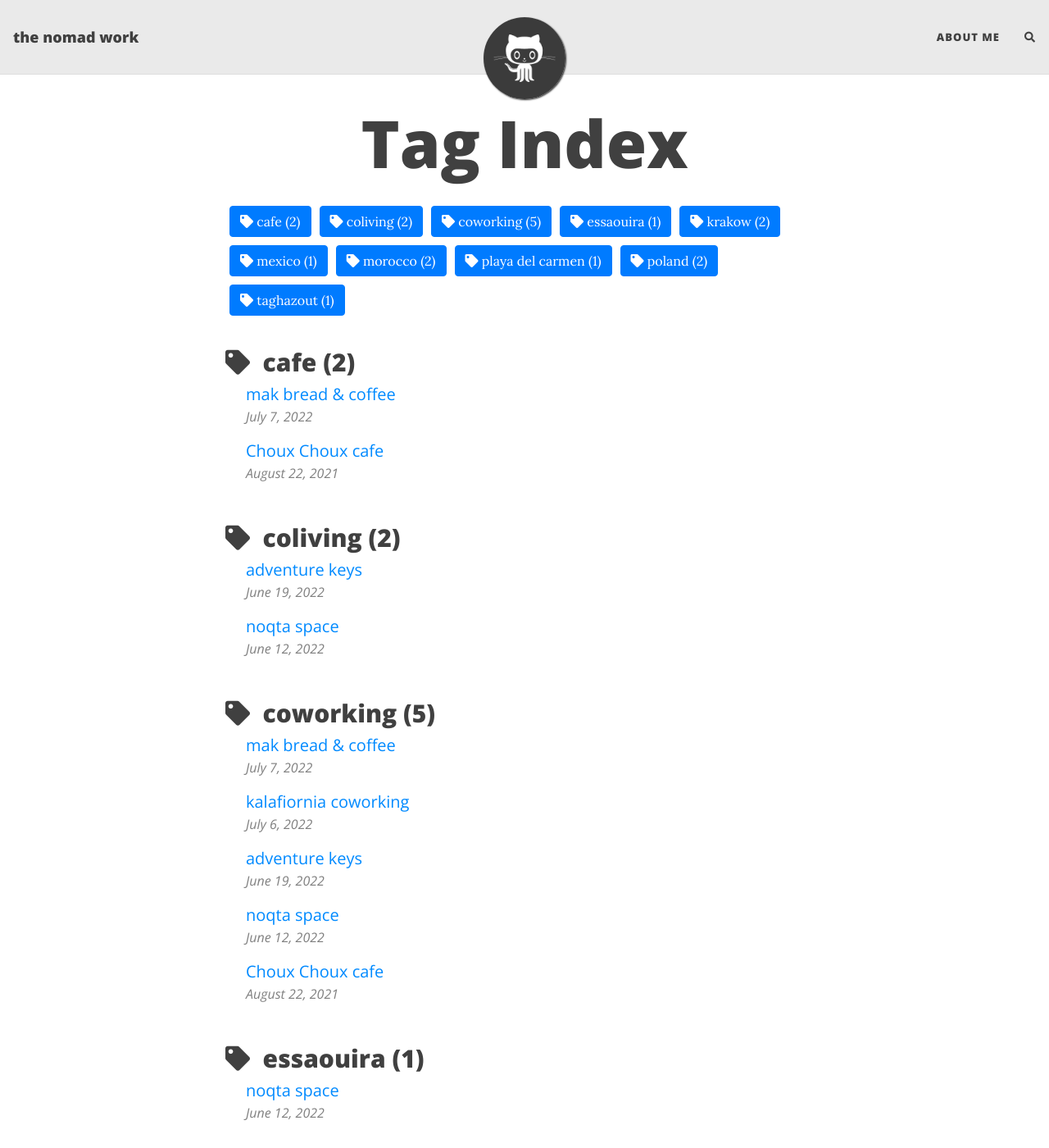
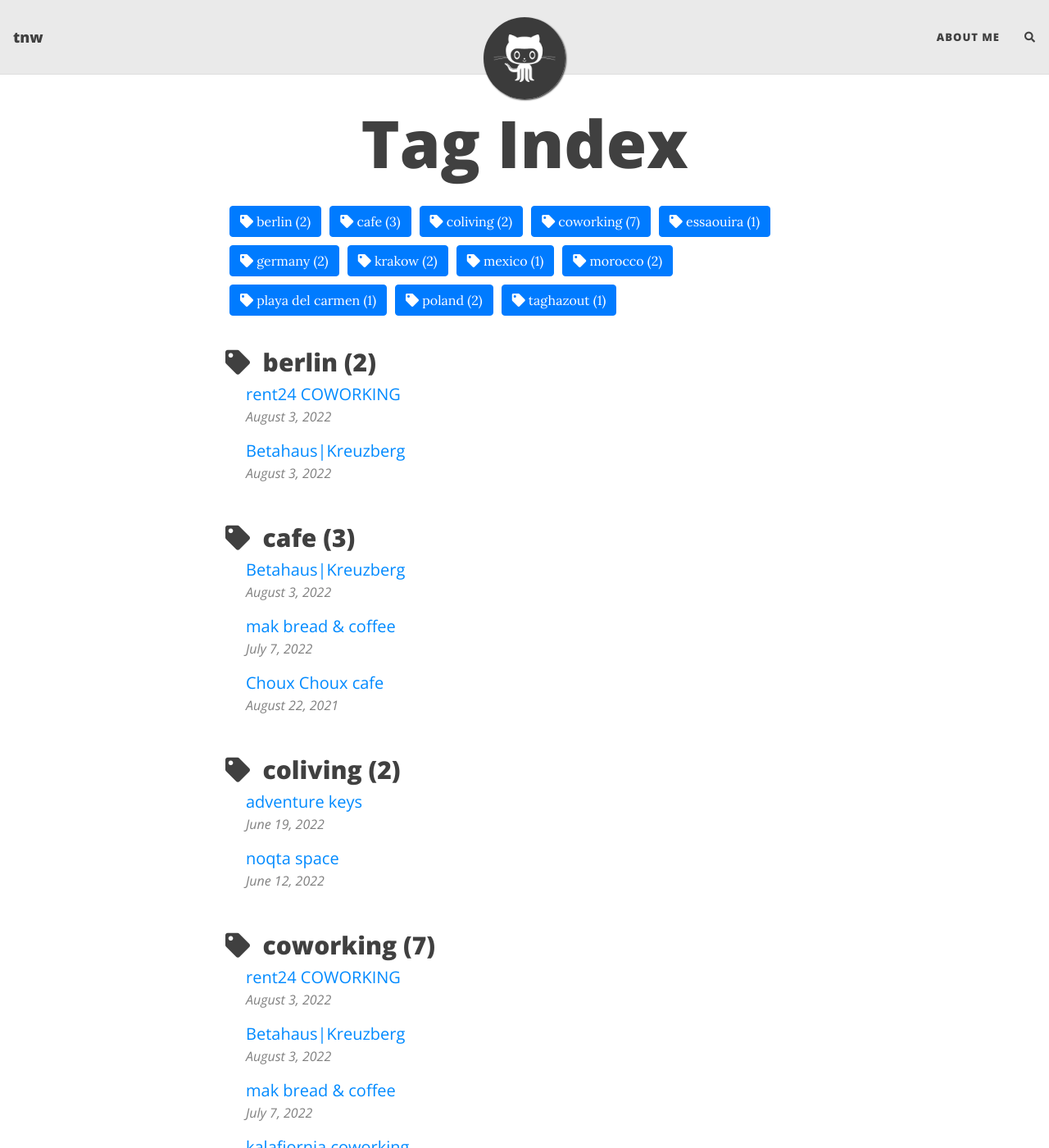
Before and after one commit to thenomadwork/thenomadwork.github.io, a Jekyll site: the page built from tags.html, in a window 1280 px wide and 1400 px high. Shown: the whole window at 82% size. Built offline with Jekyll 4.4.1, drawn with Linux system fonts in a browser that asks for light colours; nearby versions of some CDN libraries; comment, search, counter and statistics services are not loaded; some of the changed text lies outside the part shown.

Commit message:
add betahaus and rent24

```diff
--- a/_config.yml
+++ b/_config.yml
@@ -6,7 +6,7 @@
 # --- Required options --- #
 
 # Name of website
-title: the nomad work
+title: tnw
 
 # Your name to show in the footer
 author: nomads all over the world
--- /dev/null
+++ b/_posts/2022-08-03-betahaus-kreuzberg.md
@@ -0,0 +1,15 @@
+---
+layout: post
+title: Betahaus|Kreuzberg
+cover-img: /assets/img/2022-08-03-betahaus-kreuzberg-img01.jpg
+share-img: /assets/img/2022-08-03-betahaus-kreuzberg-img01.jpg
+tags: [berlin, germany, coworking, cafe]
+---
+
+**ping**: 17 ms
+
+**download**: 33.87 Mbps
+
+**upload**: 57.76 Mbps
+
+[**location**](https://g.page/betahaus?share)
```
Also changed, not shown: _posts/2022-08-03-rent24-coworking.md (added, +15 -0 lines), README.md, assets/img/2022-08-03-betahaus-kreuzberg-img01.jpg (added), assets/img/2022-08-03-rent24-coworking-img01.jpg (added), 2 other files.
